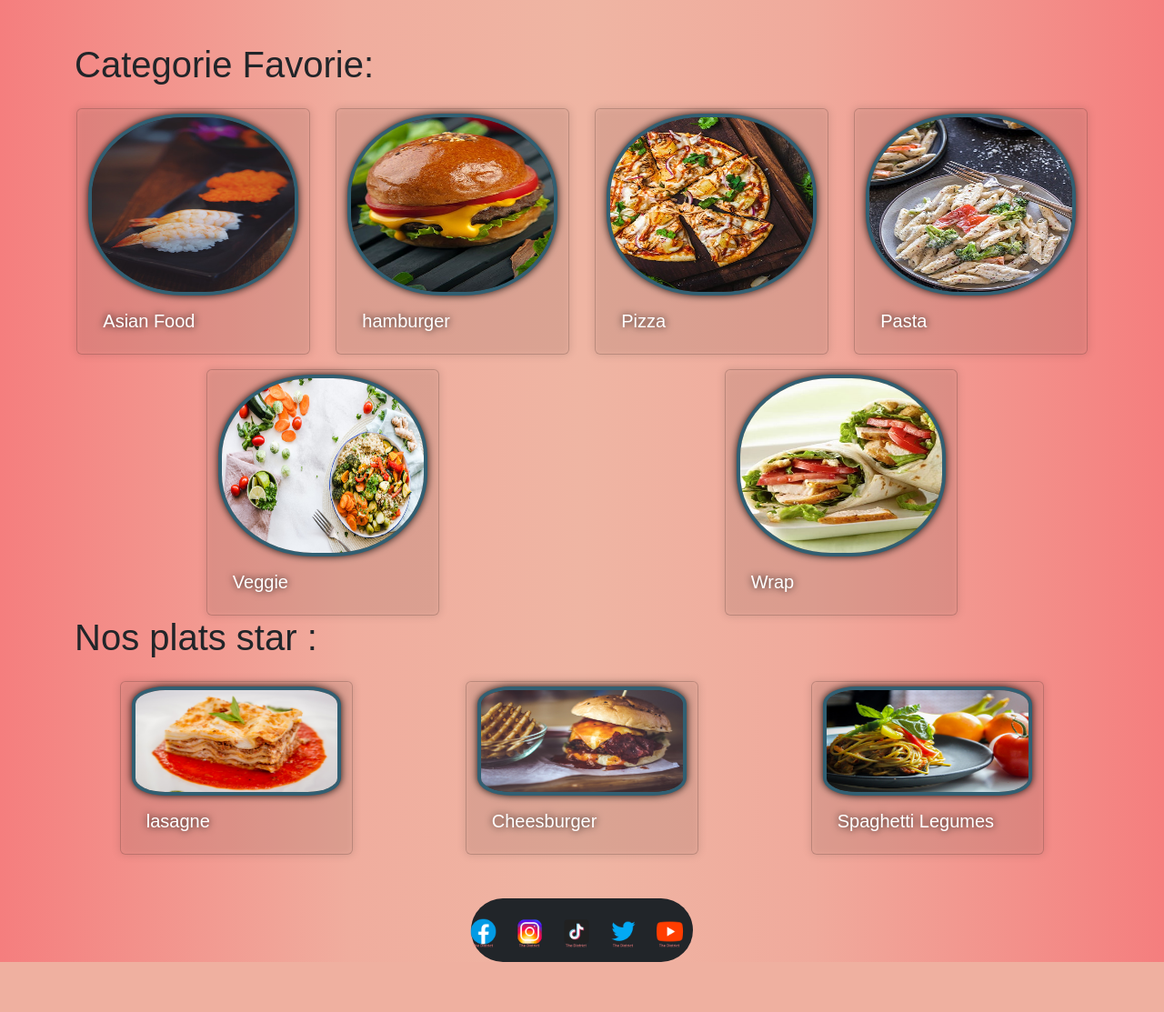
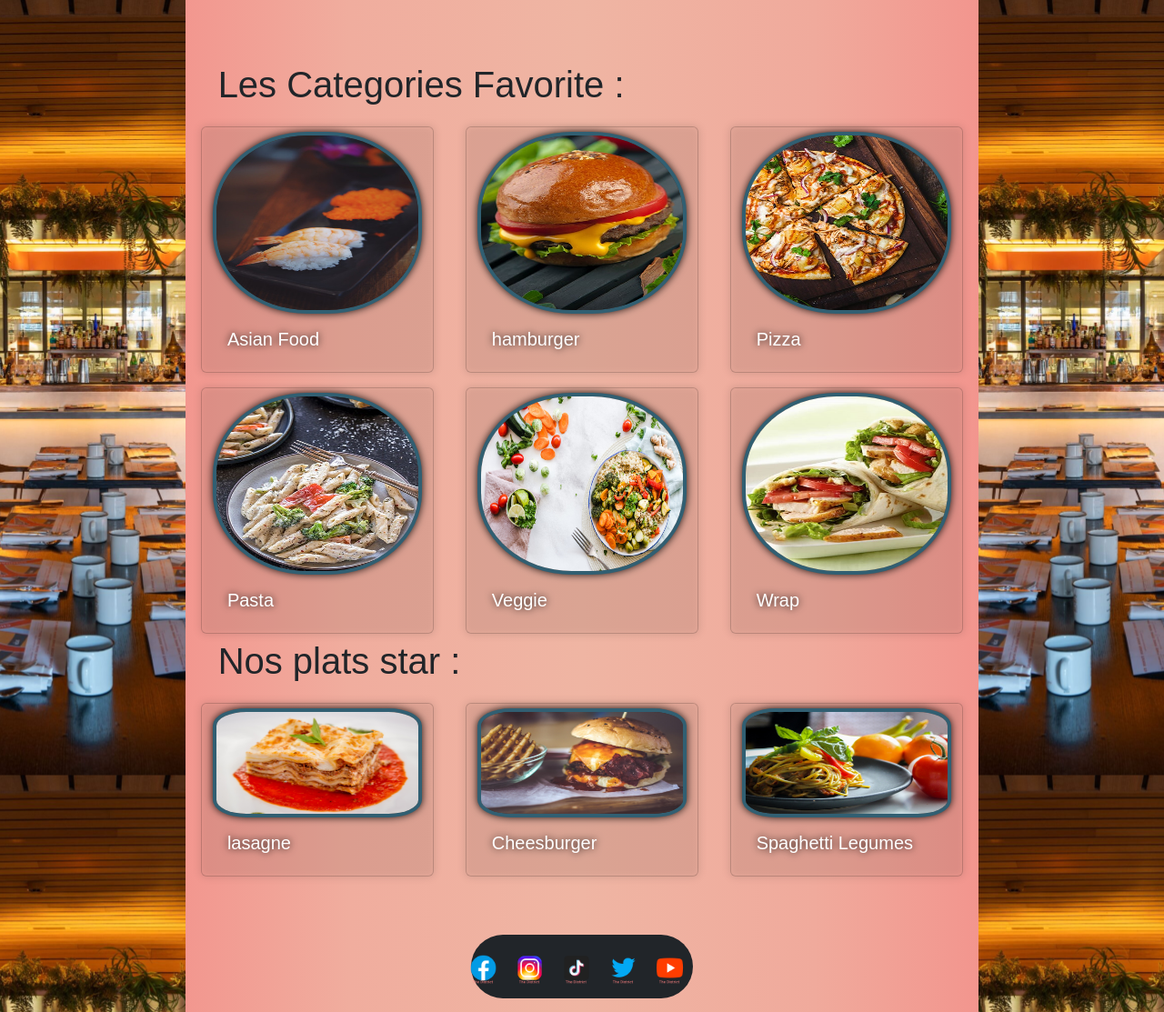
Before and after one commit to SjSlayde/the-district, a PHP site: page / in a window 1280 px wide. Shown: the part 257-1370 px from the top of the page at 91% size. Before the commit the page ends 1315 px from the top, so only its background shows below. Run offline with PHP 8.4, Linux system fonts and the light colour scheme; some libraries are stand-ins or nearby versions.

Commit message:
parallaxe fait

```diff
--- a/categorie.html
+++ b/categorie.html
@@ -40,7 +40,7 @@
     </header>
     <div id="page1">
         <div class="container">
-          <div class="h1 texte">toute les catégories :</div><br>
+          <div class="fs-1 texte ms-md-4">Toute les catégories :</div><br>
             <div class="row justify-content-between mt-3">
               <div class="card col-12 col-sm-6 col-md-4 mt-3 mx-auto">
                 <a class="link-body-emphasis link-offset-2 link-underline-opacity-0 link-underline-opacity-75-hover" href="category/asianfood.html">
@@ -97,7 +97,7 @@
     </div>
     <div id="page2">
         <div class="container">
-          <div class="h1 texte">toute les catégories :</div><br>
+          <div class="fs-1 texte ms-md-4">Toute les catégories :</div><br>
             <div class="row justify-content-around mt-3">
               <div class="card col-12 col-sm-6 col-md-4 mt-3 mx-auto">
                 <a class="link-body-emphasis link-offset-2 link-underline-opacity-0 link-underline-opacity-75-hover" href="category/veggie.html">
--- a/concat.html
+++ b/concat.html
@@ -12,6 +12,7 @@
     <header id="navbar">
 
         <!--Navbar start-->
+
       <nav class="navbar navbar-expand-sm bg-dark navbar-dark fixed-top">
         <a class="navbar-brand" href="#">
           <img src="img/the_district_brand/logo_transparent.png" width="70" class="d-inline-block align-text-top" alt="navicon"/>
--- a/css/index.css
+++ b/css/index.css
@@ -91,6 +91,38 @@
         color: white;
     }
 
+    .gridmid {
+        display: grid;
+        grid-template-columns: 0.7fr repeat(3, 1fr) 0.7fr;
+        grid-template-rows: repeat(4, 1fr) 0.4fr;
+        grid-column-gap: 0px;
+        grid-row-gap: 0px;
+        }
+
+        .mid1 { grid-area: 1 / 1 / 6 / 2; }
+        .mid2 { grid-area: 1 / 2 / 5 / 5; }
+        .mid3 { grid-area: 1 / 5 / 6 / 6; }
+        .mid4 { grid-area: 5 / 2 / 6 / 5; }
+
+
+
+    .parallax {
+
+
+        background-image : url("../img/video/Spoon_cLe_Bonbon-1-scaled.jpg");
+
+        min-height : 500px;
+
+        background-attachment : fixed;
+
+        background-position : center;
+
+        background-repeat : no-repeat;
+
+        background-size : cover;
+
+        }
+
     @media screen and (max-width: 926px)
     {
     #navbot{
--- a/css/plat.css
+++ b/css/plat.css
@@ -99,6 +99,9 @@ body {
         filter:drop-shadow( 0 0 0.25rem black)
     }
 
+    .row button{
+        color: white;
+    }
 
     @media screen and (max-width: 926px)
 {
--- a/index.html
+++ b/index.html
@@ -16,7 +16,7 @@
 
     <header id="navbar">
         <nav class="navbar navbar-expand-sm bg-dark navbar-dark fixed-top">
-            <a class="navbar-brand" href="#"><img src="img/the_district_brand/logo_transparent.png" width="30" class="d-inline-block align-text-top" alt="navicon"></a>
+            <a class="navbar-brand" href="#"><img src="img/the_district_brand/logo_transparent.png" width="50" class="d-inline-block align-text-top" alt="navicon"></a>
 
             <button class="navbar-toggler" type="button" data-bs-toggle="collapse"
             data-bs-target="#collapsibleNavbar">
@@ -47,7 +47,7 @@
 
         <div id="parent">
             <div id="banniere" class="row g-0">
-                <video id="video" class="col-12" src="img/video/stock-footage-vegetables-flying-into-the-pan-in-slow-motion-onions-broccoli-mushrooms-champignons-tomatoes.webm" style="width: 100vmax; height: 20vmax;" playsinline autoplay loop muted></video>
+                <video id="video" class="col-12" src="img/video/video_the_district.webm" style="width: 100vmax; height: 20vmax;" playsinline autoplay loop muted></video>
             </div>
             <div id="recherche" class="d-none d-sm-flex">
                 <form class="col-12" role="search">
@@ -60,13 +60,13 @@
     <!-- VIDEO END -->
 
     <!-- CARD START -->
+<div>
+    <div class="gridmid">
+    <div class="col-12 p-0 mid1 parallax"></div>
+        <div class="mid2 container my-5">
+        <div class="row justify-content-center mt-3">
+            <div class="fs-1 col-12 ms-md-5">Les Categories Favorite :</div>
 
-<div>
-    <div class="container my-5">
-        <div class="row justify-content-center mt-3">
-            <div class="h1">Categorie Favorie:</div>
-
-                <!-- <img class="col-12 col-sm-6 col-xl-4 mt-3 imagecat img-fluid" src="img/category/asian_food_cat.jpg" alt="sushi" onclick="redirection(1)"> -->
 
                 <div class="card col-12 col-sm-6 col-md-4 mt-3 mx-auto">
                     <a class="link-body-emphasis link-offset-2 link-underline-opacity-0 link-underline-opacity-75-hover" href="category/asianfood.html">
@@ -77,7 +77,6 @@
                     </a>
                 </div>
 
-                <!-- <img class="col-12 col-sm-6 col-xl-4 mt-3 mx-auto imagecat img-fluid" src="img/category/burger_cat.jpg" alt="burger" onclick="redirection(2)"> -->
 
                 <div class="card col-12 col-sm-6 col-md-4 mt-3 mx-auto">
                     <a class="link-body-emphasis link-offset-2 link-underline-opacity-0 link-underline-opacity-75-hover" href="category/hamburger.html">
@@ -88,8 +87,6 @@
                     </a>
                 </div>
 
-                <!-- <img class="col-12 col-sm-6 col-xl-4 mt-3 mx-auto imagecat img-fluid" src="img/category/pizza_cat.jpg" alt="pizza" onclick="redirection(4)"> -->
-
                 <div class="card col-12 col-sm-6 col-md-4 mt-3 mx-auto">
                     <a class="link-body-emphasis link-offset-2 link-underline-opacity-0 link-underline-opacity-75-hover" href="category/pizza.html">
                         <img src="img/category/pizza_cat.jpg" class="card-img-top imagecat" alt="sushi">
@@ -98,8 +95,6 @@
                         </div>
                     </a>
                 </div>
-
-                <!-- <img class="col-12 col-sm-6 col-xl-4 mt-3 mx-auto imagecat img-fluid" src="img/category/pasta_cat.jpg" alt="pasta" onclick="redirection(3)"> -->
 
                 <div class="card col-12 col-sm-6 col-md-4 mt-3 mx-auto">
                     <a class="link-body-emphasis link-offset-2 link-underline-opacity-0 link-underline-opacity-75-hover" href="category/pasta.html">
@@ -110,8 +105,6 @@
                     </a>
                 </div>
 
-                <!-- <img class="col-12 col-sm-6 col-xl-4 mt-3 mx-auto imagecat img-fluid" src="img/category/veggie_cat.jpg" alt="veggie" onclick="redirection(7)"> -->
-
                 <div class="card col-12 col-sm-6 col-md-4 mt-3 mx-auto">
                     <a class="link-body-emphasis link-offset-2 link-underline-opacity-0 link-underline-opacity-75-hover" href="category/veggie.html">
                         <img src="img/category/veggie_cat.jpg" class="card-img-top imagecat" alt="Veggie">
@@ -120,8 +113,6 @@
                         </div>
                     </a>
                   </div>
-
-                <!-- <img class="col-12 col-sm-6 col-xl-4 mt-3 mx-auto imagecat img-fluid" src="img/category/wrap_cat.jpg" alt="wrap" onclick="redirection(8)"> -->
 
                   <div class="card col-12 col-sm-6 col-md-4 mt-3 mx-auto">
                       <a class="link-body-emphasis link-offset-2 link-underline-opacity-0 link-underline-opacity-75-hover" href="category/wrap.html">
@@ -132,9 +123,8 @@
                         </a>
                     </div>
 
-               <!-- <img class="col-12 col-sm-6 col-xl-4 mt-3 imageplat img-fluid" src="img/food/lasagnes_viande.jpg" alt="lasagnes_plat" onclick="redirection(3)"> -->
 
-               <div class="h1">Nos plats star :</div>
+                    <div class="fs-1 ms-md-5">Nos plats star :</div>
                     <div class="card col-12 col-sm-6 col-md-4 mt-3 mx-auto">
                         <a class="link-body-emphasis link-offset-2 link-underline-opacity-0 link-underline-opacity-75-hover" href="category/pasta.html">
                             <img src="img/food/lasagnes_viande.jpg" class="card-img-top imageplat" alt="Wrap">
@@ -144,7 +134,6 @@
                         </a>
                     </div>
 
-    <!-- <img class="col-12 col-sm-6 col-xl-4 mt-3 imageplat img-fluid" src="img/food/cheesburger.jpg" alt="cheesburger" onclick="redirection(2)"> -->
 
                     <div class="card col-12 col-sm-6 col-md-4 mt-3 mx-auto">
                         <a class="link-body-emphasis link-offset-2 link-underline-opacity-0 link-underline-opacity-75-hover" href="category/hamburger.html">
@@ -155,7 +144,6 @@
                         </a>
                     </div>
 
-                <!-- <img class="col-12 col-sm-6 col-xl-4 mt-3 imageplat img-fluid" src="img/food/spaghetti-legumes.jpg" alt="spaghetti-legumes"> -->
 
                     <div class="card col-12 col-sm-6 col-md-4 mt-3 mx-auto">
                         <a class="link-body-emphasis link-offset-2 link-underline-opacity-0 link-underline-opacity-75-hover" href="category/pasta.html">
@@ -167,13 +155,13 @@
                     </div>
                 </div>
             </div>
-</div>
+                <div class="col-12 p-0 mid3 parallax"></div>
 
                 <!-- CARD END -->
 
                 <!-- FOOTER START -->
 
-        <footer>
+                <footer class="mid4">
                     <nav id="navbot" class="navbar navbar-expand bg-dark navbar-dark mt-3 rounded-pill rounded-xs-none container-fluid">
                         <div class="collapse navbar-collapse justify-content-center row" id="collapsibleNavbar2">
                             <ul class="navbar-nav col-12 justify-content-center mx-xl-2">
@@ -196,6 +184,7 @@
                 </div>
             </nav>
         </footer>
+    </div>
 
         <!-- FOOTER END -->
 
```
Also changed, not shown: css/categorie.css (+8 -5 lines), js/carouselplat.js (+12 -13 lines), plat.html (+18 -11 lines), img/video/Spoon_cLe_Bonbon-1-scaled.jpg (added), img/video/videoframe_16810.png (deleted), 2 other files. Lines whose indentation alone changed are shown as unchanged.
